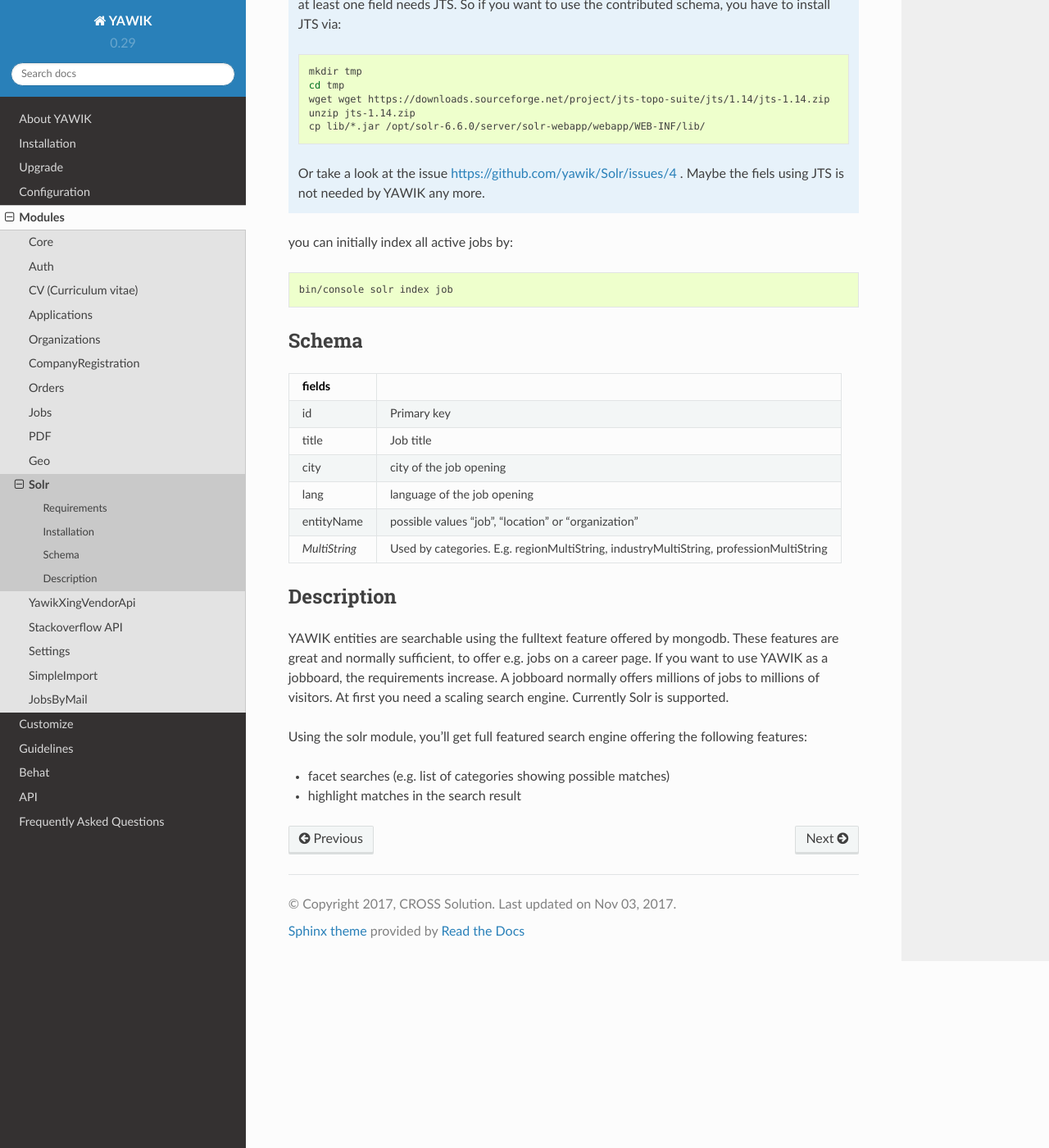
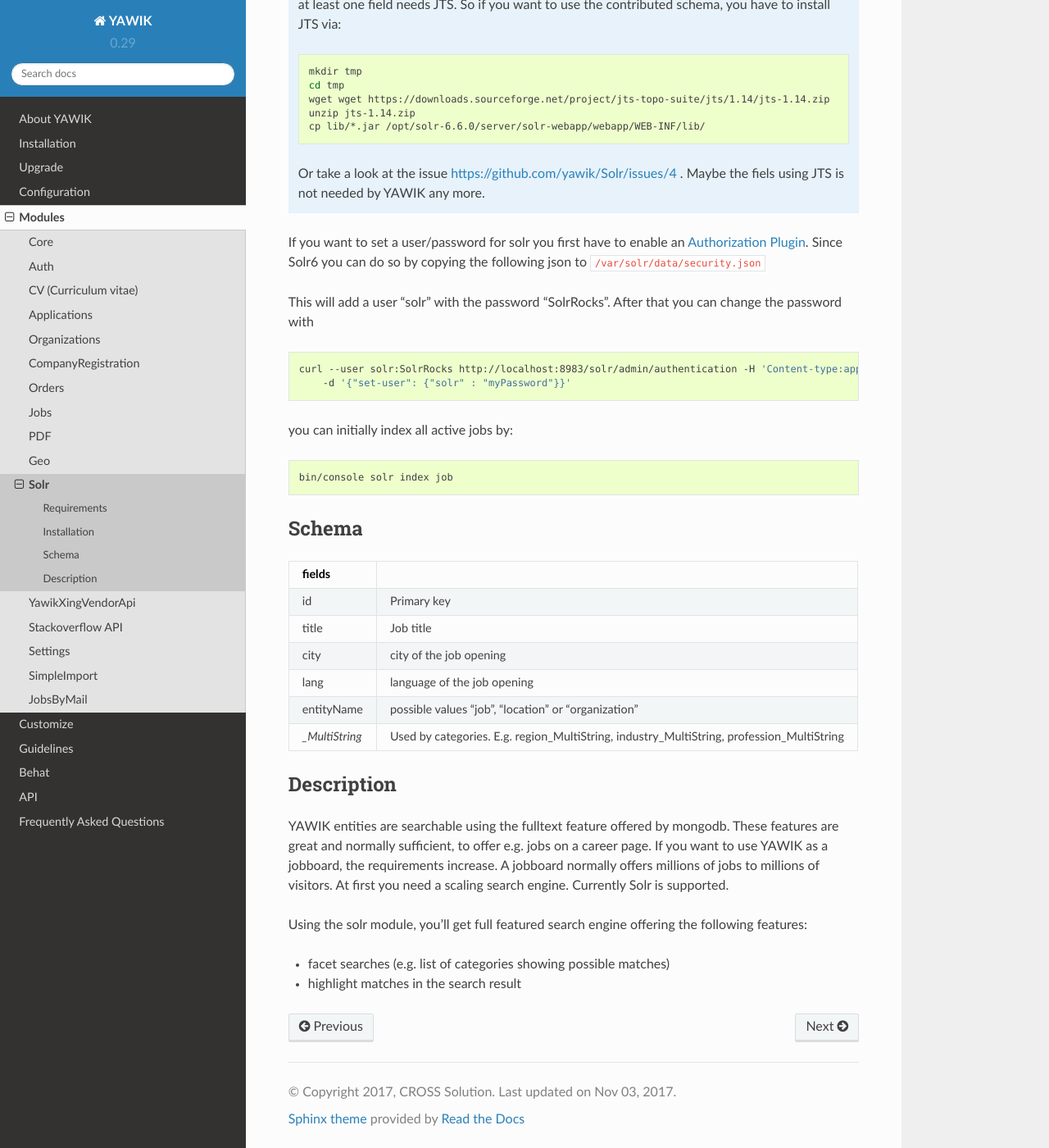
Before and after one commit to cross-solution/YawikDocs, a Sphinx documentation site: the page built from source/modules/solr/index.rst, in a window 1280 px wide and 1400 px high, scrolled down 2446 px. Shown: the whole window at 82% size. Built offline with Sphinx 7.4.7 and the Read the Docs theme 2.0.0, drawn with Linux system fonts in a browser that asks for light colours; a script that is not in the unit is left out; comment, search, counter and statistics services are not loaded; some of the changed text lies outside the part shown.

Commit message:
Describes, how to set User/Pass in Solr

```diff
--- a/source/modules/solr/index.rst
+++ b/source/modules/solr/index.rst
@@ -110,7 +110,7 @@ Installation
 ^^^^^^^^^^^^
 
 to install the `yawik/solr`_ Modul into a running YAWIK, change into the `YAWIK/modules` directory and clone
-the yawik/solr module.
+the yawik/solr module .
 
 .. code-block:: sh
 
@@ -152,6 +152,33 @@ To configure the solr connection copy the Solr options file into you autoload di
     YAWIK any more.
 
 
+If you want to set a user/password for solr you first have to enable an `Authorization Plugin`_.  Since Solr6 you can do
+so by copying the following json to :file:`/var/solr/data/security.json`
+
+.. ::
+
+    {
+    "authentication":{
+       "blockUnknown": true,
+       "class":"solr.BasicAuthPlugin",
+       "credentials":{"solr":"IV0EHq1OnNrj6gvRCwvFwTrZ1+z1oBbnQdiVC3otuq0= Ndd7LKvVBAaZIF0QAVi1ekCfAJXr1GGfLtRUXhgrF8c="}
+    },
+    "authorization":{
+       "class":"solr.RuleBasedAuthorizationPlugin",
+       "permissions":[{"name":"security-edit",
+          "role":"admin"}],
+       "user-role":{"solr":"admin"}
+    }}
+
+
+This will add a user "solr" with the password "SolrRocks". After that you can change the password with
+
+.. _Authorization Plugin: https://lucene.apache.org/solr/guide/6_6/basic-authentication-plugin.html
+
+.. code-block:: sh
+
+    curl --user solr:SolrRocks http://localhost:8983/solr/admin/authentication -H 'Content-type:application/json' \
+        -d '{"set-user": {"solr" : "myPassword"}}'
 
 
 you can initially index all active jobs by:
@@ -171,8 +198,8 @@ Schema
  city                                 city of the job opening
  lang                                 language of the job opening
  entityName                           possible values "job", "location" or "organization"
- *MultiString*                        Used by categories. E.g. regionMultiString, industryMultiString,
-                                      professionMultiString
+ *_MultiString*                       Used by categories. E.g. region_MultiString, industry_MultiString,
+                                      profession_MultiString
 ==================================== ===================================================================================
 
 
```
